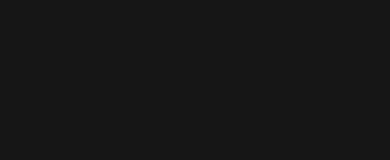
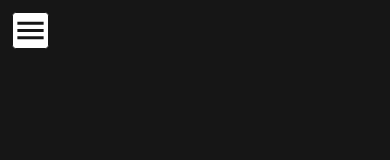
Before and after one commit to VaughanEric/PersonalWebsiteV2, a React (Create React App) app: page / in a window 390 px wide. Shown: the top 160 px of the page. Built offline with nearby package versions, Linux system fonts and the light colour scheme; a web font is replaced by a local one.

Commit message:
mobile navbar

```diff
--- a/src/components/Header/Header.js
+++ b/src/components/Header/Header.js
@@ -1,11 +1,13 @@
 import './Header.css'
 import DesktopNavbar from '../Navbars/DesktopNavbar'
+import MobileNavbar from '../Navbars/MobileNavbar'
 
 import Grid from '@mui/material/Grid'
 
 function Header() {
   return (
     <Grid container spacing={0} className="header">
+      <MobileNavbar />
       <Grid item xs={12} className="greeting">
         <h2>Howdy, I'm</h2>
         <h1>Eric Vaughan</h1>
--- a/src/components/Navbars/DesktopNavbar.js
+++ b/src/components/Navbars/DesktopNavbar.js
@@ -5,7 +5,6 @@
 
 function DesktopNavbar(props) {
   function ScrollToSection(section) {
-    console.log(section);
     document.getElementById(section).scrollIntoView({behavior: "smooth", block: "start"});
   }
 
--- /dev/null
+++ b/src/components/Navbars/MobileNavbar.css
@@ -0,0 +1,25 @@
+.mobile-navbar {
+  position: fixed;
+  z-index: 1;
+}
+
+.menu-button {
+  background-color: white;
+  color: var(--dark-grey);
+  border: 1px solid var(--dark-grey);
+  border-radius: 10%;
+}
+
+.About, .Education, .Experience, .Skills {
+  border-bottom: 1px solid var(--light-green);
+}
+
+.drawer-text {
+  color: var(--dark-green);
+}
+
+@media (min-width: 540px) {
+  .mobile-navbar {
+    display: none;
+  }
+}
--- a/src/components/Navbars/MobileNavbar.js
+++ b/src/components/Navbars/MobileNavbar.js
@@ -0,0 +1,66 @@
+import './MobileNavbar.css'
+
+import { useState } from 'react'
+import Drawer from '@mui/material/Drawer'
+import List from '@mui/material/List'
+import ListItem from '@mui/material/ListItem'
+import ListItemButton from '@mui/material/ListItemButton'
+import ListItemText from '@mui/material/ListItemText'
+import Box from '@mui/material/Box'
+import IconButton from '@mui/material/IconButton'
+import MenuIcon from '@mui/icons-material/Menu'
+
+function MobileNavbar() {
+  const [isDrawerOpen, setIsDrawerOpen] = useState(false);
+
+  function HandleDrawerToggle() {
+    setIsDrawerOpen(!isDrawerOpen);
+  }
+
+  var sections = [
+    {buttonName: "About", sectionId: "about"},
+    {buttonName: "Education", sectionId: "education"},
+    {buttonName: "Experience", sectionId: "experience"},
+    {buttonName: "Skills", sectionId: "skills"},
+    {buttonName: "Contact", sectionId: "contact"}
+  ]
+
+  function ScrollToSection(sectionId) {
+    setIsDrawerOpen(false);
+    setTimeout(() => {
+      document.getElementById(sectionId).scrollIntoView({behavior: "smooth", block: "end"});
+    }, 0);
+  }
+
+  return (
+    <div className="mobile-navbar">
+      <IconButton size="large" onClick={HandleDrawerToggle}>
+        <MenuIcon fontSize="large" className="menu-button" />
+      </IconButton>
+      <Drawer
+        anchor="left"
+        open={isDrawerOpen}
+        onClose={HandleDrawerToggle}
+      >
+        <Box
+          p={2}
+          width="200px"
+          textAlign="center"
+          role="presentation"
+        >
+          <List>
+            {sections.map((section) => (
+              <ListItem key={section.buttonName} className={section.buttonName}>
+                <ListItemButton onClick={() => ScrollToSection(section.sectionId)}>
+                  <ListItemText primary={section.buttonName} className="drawer-text" />
+                </ListItemButton>
+              </ListItem>
+            ))}
+          </List>
+        </Box>
+      </Drawer>
+    </div>
+  );
+}
+
+export default MobileNavbar;
```
